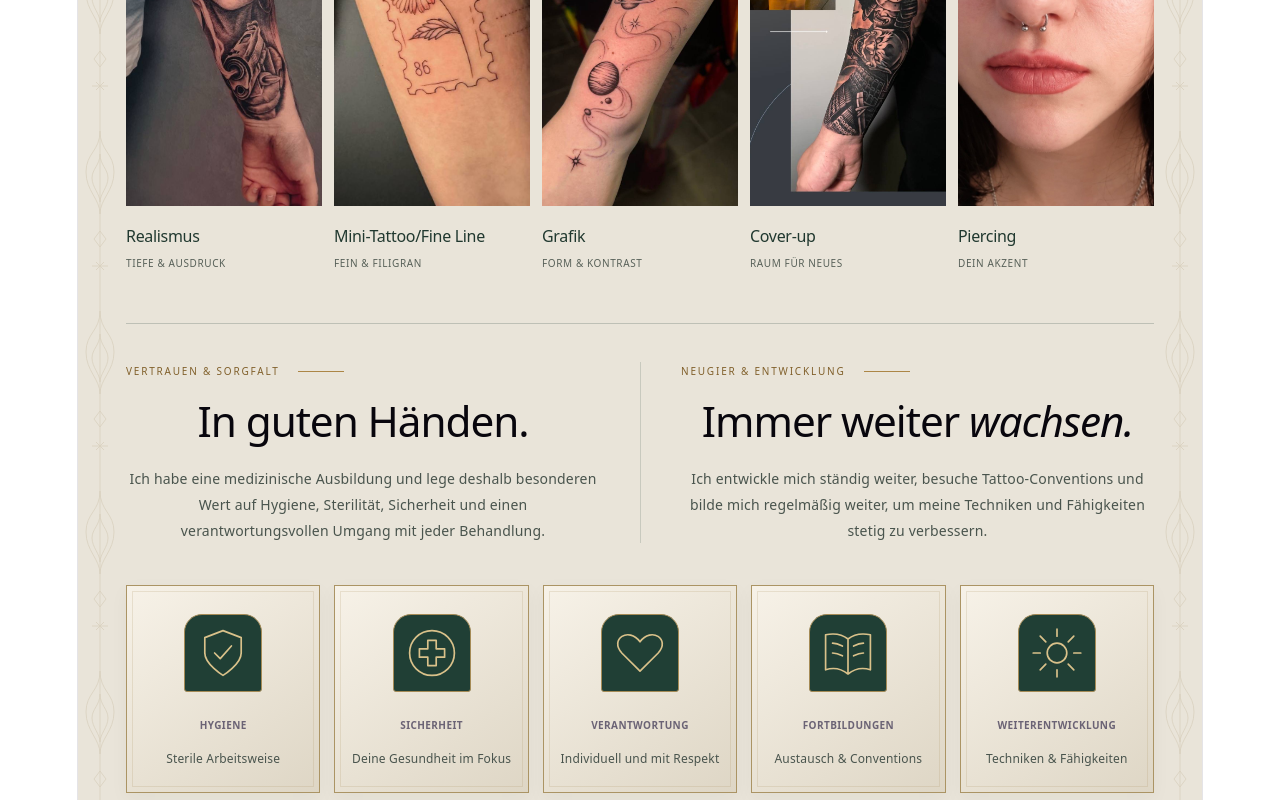
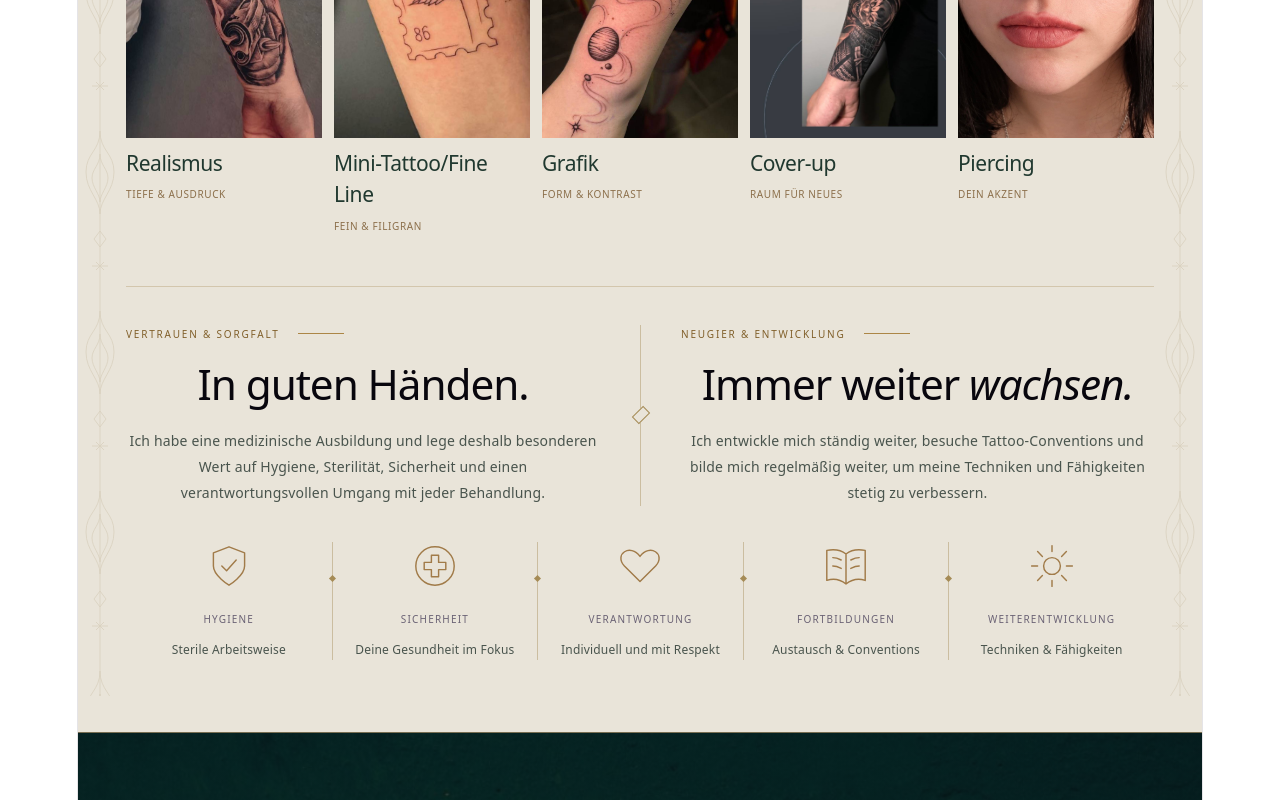
Before and after one commit to AnnaFillanna/dana-tattoo, a React (Vite) app: page /ueber-mich in a window 1280 px wide. Shown: the part 1280-2080 px from the top of the page. Built offline with nearby package versions, Linux system fonts and the light colour scheme; the HTML template or start-up script is replaced by a standard one.

Commit message:
Fotokarten und dekorative Trennlinien an die Vorlage anpassen

```diff
--- a/src/pages/AboutPage.module.scss
+++ b/src/pages/AboutPage.module.scss
@@ -29,22 +29,24 @@
 .introduction h1 { margin: 26px 0 32px; font-family: var(--font-heading); font-size: clamp(44px, 5.3vw, 72px); font-weight: 400; line-height: .99; letter-spacing: -.035em; }
 .page em { font-weight: 400; }
 .copy { font-size: 14px; line-height: 1.85; color: #49544d; }
-.pair { display: grid; grid-template-columns: minmax(0, 1fr) minmax(0, 1fr); border-top: 1px solid #06282030; padding-top: 38px; }
+.pair { display: grid; grid-template-columns: minmax(0, 1fr) minmax(0, 1fr); border-top: 1px solid #a58b5655; padding-top: 38px; }
 .pair section { padding-right: 40px; }
-.pair section + section { padding-left: 40px; padding-right: 0; border-left: 1px solid #06282025; }
+.pair section + section { position: relative; padding-left: 40px; padding-right: 0; border-left: 1px solid #a58b5670; }
+.pair section + section::before { content: ''; position: absolute; left: -5px; top: 50%; width: 8px; height: 14px; border: 1px solid #a58b56; background: #e9e4d9; transform: translateY(-50%) rotate(45deg); }
 .pair h2 { margin: 18px 0 22px; font-family: var(--font-heading); font-size: clamp(30px, 3.3vw, 44px); font-weight: 400; line-height: 1.08; letter-spacing: -.025em; }
 .specialties { list-style: none; display: grid; grid-template-columns: repeat(5, minmax(0, 1fr)); gap: 12px; padding: 0; margin: 40px 0 52px; }
 .specialties li { min-width: 0; padding: 0; display: flex; flex-direction: column; color: #20382f; text-align: left; }
-.stylePhoto { display: block; width: 100%; aspect-ratio: 9 / 16; object-fit: contain; background: #222a26; }
-.styleCaption { width: 100%; padding: 18px 0 0; display: flex; flex-direction: column; align-items: flex-start; gap: 7px; }
-.styleName { font-family: inherit; font-size: 16px; font-weight: 500; line-height: 1.5; letter-spacing: -.02em; }
-.styleDetail { color: #586159; font-size: 10px; letter-spacing: .06em; line-height: 1.6; text-transform: uppercase; }
-.values { list-style: none; display: grid; grid-template-columns: repeat(5, minmax(0, 1fr)); gap: 14px; margin: 42px 0 0; padding: 0; }
-.values li { position: relative; padding: 28px 12px 24px; text-align: center; border: 1px solid #ab9464; background: linear-gradient(145deg, #f7f2e8, #ded6c5); box-shadow: 0 6px 18px #26372a0a; }
-.values li::before { content: ''; position: absolute; inset: 5px; border: 1px solid #ab946435; pointer-events: none; }
-.values svg { width: 56px; height: 56px; padding: 10px; display: block; margin: 0 auto 20px; color: #d9c18a; background: #203f35; border: 1px solid #a58b56; border-radius: 18px 18px 3px 3px; }
-.values span { display: block; font-size: 10px; font-weight: 600; letter-spacing: .04em; text-transform: uppercase; overflow-wrap: anywhere; }
-.values p { margin-top: 10px; font-size: 12px; line-height: 1.65; color: #49544d; }
+.stylePhoto { display: block; width: 100%; aspect-ratio: 7 / 10; object-fit: cover; background: #222a26; }
+.styleCaption { width: 100%; padding: 10px 0 0; display: flex; flex-direction: column; align-items: flex-start; gap: 7px; }
+.styleName { font-family: var(--font-heading); font-size: 21px; font-weight: 500; line-height: 1.5; letter-spacing: -.02em; }
+.styleDetail { color: #8c704c; font-size: 10px; letter-spacing: .06em; line-height: 1.6; text-transform: uppercase; }
+.values { list-style: none; display: grid; grid-template-columns: repeat(5, minmax(0, 1fr)); gap: 0; margin: 36px 0 0; padding: 0; }
+.values li { position: relative; padding: 0 14px; text-align: center; }
+.values li + li { border-left: 1px solid #a58b5670; }
+.values li + li::before { content: ''; position: absolute; left: -3px; top: 34px; width: 5px; height: 5px; background: #a58b56; transform: rotate(45deg); }
+.values svg { width: 48px; height: 48px; display: block; margin: 0 auto 16px; color: #a17b49; }
+.values span { display: block; font-size: 10px; font-weight: 500; letter-spacing: .12em; text-transform: uppercase; overflow-wrap: anywhere; }
+.values p { margin-top: 8px; font-size: 12px; line-height: 1.65; color: #49544d; }
 @media (max-width: 900px) {
   .container { padding: 32px 28px 52px; }
   .hero { gap: 32px; }
@@ -52,8 +54,10 @@
   .pair section + section { padding-left: 24px; }
   .specialties { grid-template-columns: repeat(3, minmax(0, 1fr)); gap: 12px; }
 
-  .styleName { font-size: 16px; }
-  .values { grid-template-columns: repeat(3, minmax(0, 1fr)); }
+  .styleName { font-size: 21px; }
+  .values { grid-template-columns: repeat(3, minmax(0, 1fr)); row-gap: 28px; }
+  .values li:nth-child(4) { border-left: 0; }
+  .values li:nth-child(4)::before { display: none; }
 }
 @media (max-width: 600px) {
   .container { padding: 24px 22px 40px; }
@@ -62,7 +66,8 @@
   .introduction h1 { font-size: clamp(44px, 11vw, 64px); margin-block: 20px 24px; }
   .pair { grid-template-columns: 1fr; gap: 28px; padding-top: 28px; }
   .pair section, .pair section + section { padding: 0; border-left: none; }
-  .pair section + section { border-top: 1px solid #06282020; padding-top: 28px; }
+  .pair section + section { border-top: 1px solid #a58b5655; padding-top: 28px; }
+  .pair section + section::before { top: -4px; left: 50%; width: 6px; height: 6px; transform: translateX(-50%) rotate(45deg); }
   .pair h2 { font-size: 36px; }
   .specialties {
     display: flex;
@@ -82,8 +87,12 @@
 
   .styleCaption { padding: 16px 0 0; }
 
-  .styleName { font-size: 18px; }
-  .values { grid-template-columns: repeat(2, minmax(0, 1fr)); gap: 12px; margin-top: 32px; }
+  .styleName { font-size: 23px; }
+  .values { grid-template-columns: repeat(2, minmax(0, 1fr)); gap: 28px 0; margin-top: 32px; }
+  .values li:nth-child(odd) { border-left: 0; }
+  .values li:nth-child(odd)::before { display: none; }
+  .values li:nth-child(even) { border-left: 1px solid #a58b5670; }
+  .values li:nth-child(even)::before { display: block; }
   .values li:last-child { grid-column: 1 / -1; }
 }
 
@@ -92,7 +101,7 @@
 .introduction h1 em { color: #426342; }
 
 .specialties li > div:first-child { width: 100%; position: relative; }
-.piercingFrame { aspect-ratio: 9 / 16; overflow: hidden; }
+.piercingFrame { aspect-ratio: 7 / 10; overflow: hidden; }
 .piercingFrame .stylePhoto { height: 100%; object-fit: cover; object-position: center; transform: scale(1.045); }
 
 .coverFrame .stylePhoto { object-fit: cover; object-position: center; }
```
